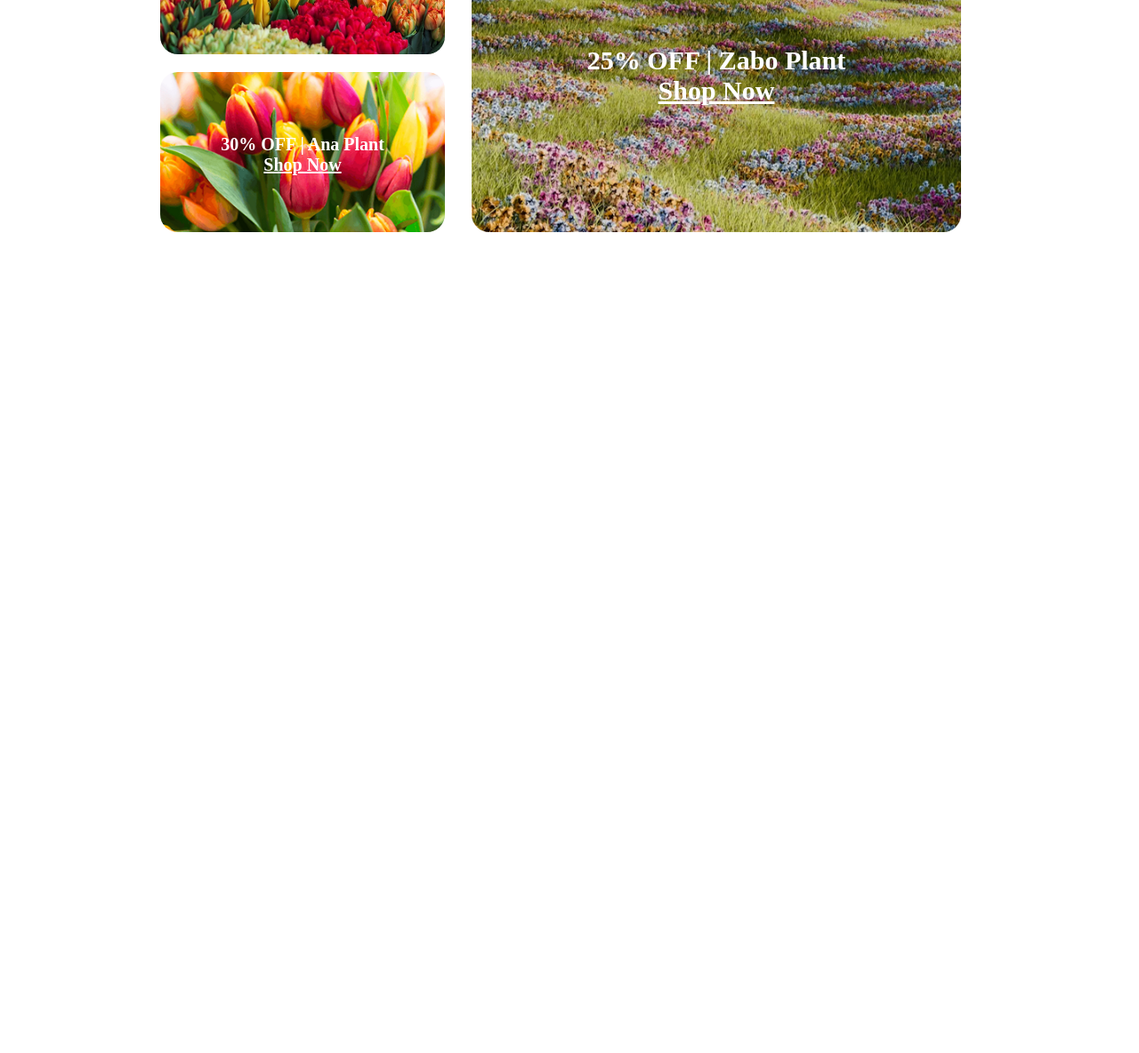
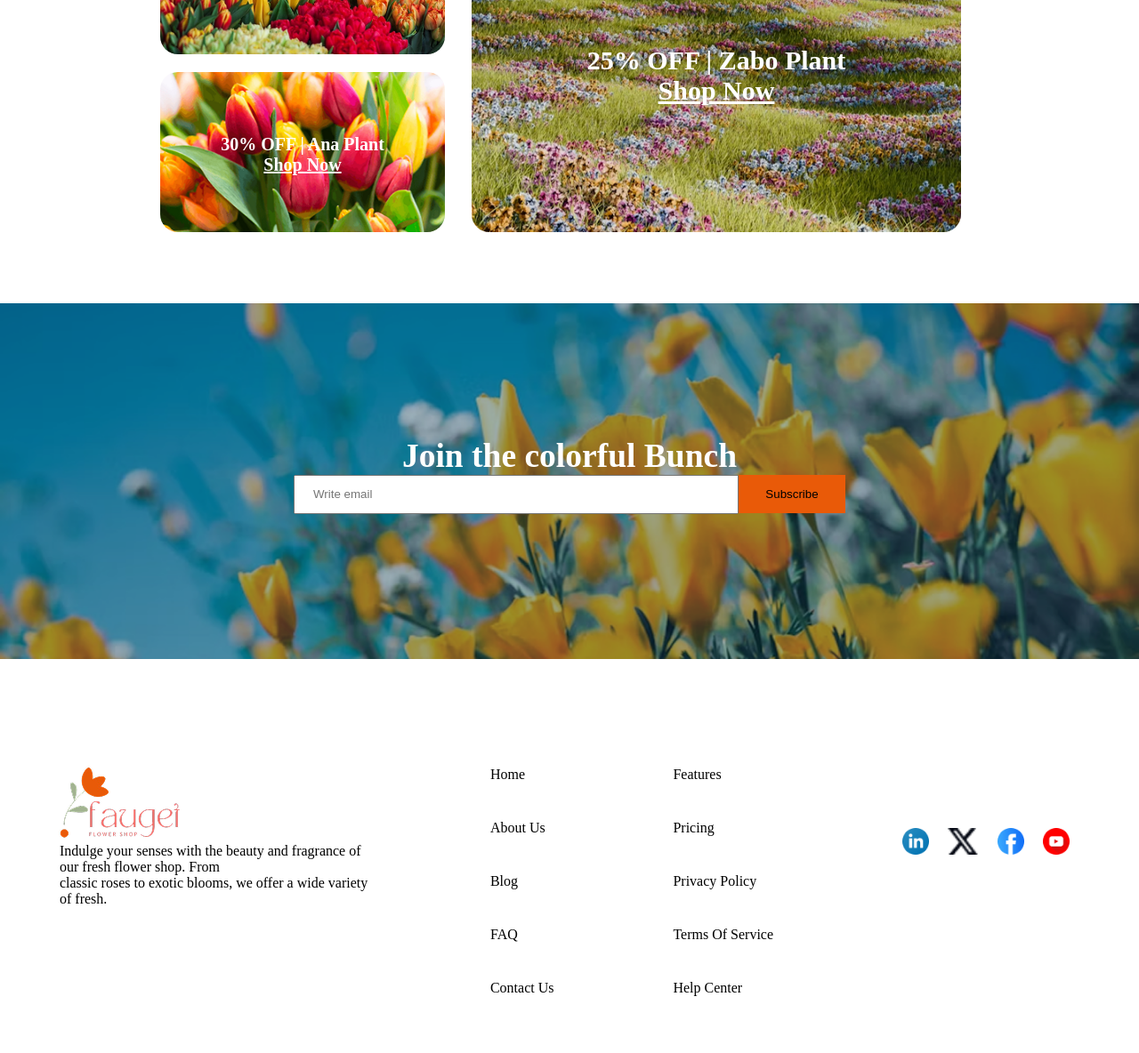
Before and after one commit to sintiarahman/my-second-responsive-assignment, a plain HTML site: page index.html in a window 1280 px wide. Shown: the part 2327-3511 px from the top of the page at 89% size. Before the commit the page ends 2608 px from the top, so only its background shows below. Drawn offline with Linux system fonts and the light colour scheme.

Commit message:
footer-section-added

```diff
--- a/index.css
+++ b/index.css
@@ -230,6 +230,7 @@ color:rgba(233, 90, 8, 1) ;
     border-radius: 20px;
     font-size: 20px;
     font-weight: bold;
+
 }
 .row3{
 
@@ -247,6 +248,83 @@ color:rgba(233, 90, 8, 1) ;
     border-radius: 20px;
     font-size: 30px;
     font-weight: bold;
+}
+
+
+
+/*join-colorful bunch*/
+.join-bunch{
+    box-sizing: border-box;
+    margin-bottom: 30px;
+    margin-top: 80px;
+    height: 400px;
+    width: 100%;
+    background-image: url(image/news-letter-bg.png);
+    background-position: center;
+    background-repeat: no-repeat;
+    background-size:cover;
+    align-items: center;
+    text-align: center;
+    padding-top:150px;
+    margin-bottom: 40px;
+}
+.join-title{
+
+    font-weight: bold;
+    font-size: 25px;
+    color: rgba(255, 255, 255, 1);
+}
+.input-field{
+
+}
+.wide-input{
+    width: 500px;
+    height: 32px;
+    padding: 20px;
+}
+.button{
+    height: 43px;
+    width: 120px;
+   background-color: rgba(233, 90, 8, 1);
+   border: none;
+
+}
+/*--footer-section*/
+.footer{
+    display: flex;
+    justify-content: space-around;
+    margin-top: 70px;
+    margin-bottom: 70px;
+    width: auto;
+    height: 370px;
+    margin-bottom: 50px;
+}
+.icon-footer ul li{
+    list-style: none;
+
+
+}
+.icon-image{
+    height: 30px;
+    width: 210px;
+    margin-top: 120px;
+    display: flex;
+    justify-content: space-around;
+
+
+}
+.icon-image img{
+
+}
+
+
+.logo-section{
+    width: 350px;
+    padding-top: 50px;
+}
+.icon-footer{
+    margin-top: 30px;
+    line-height: 60px;
 }
 
 
@@ -323,4 +401,28 @@ color:rgba(233, 90, 8, 1) ;
         margin-left: 0;
         text-align: center;
     }
+    /*join-colorful-bunch*/
+    .wide-input{
+        width: 200px;
+    }
+    .button{
+        width: 100px;
+    }
+    .input-field{
+        flex-wrap: nowrap;
+    }
+    .join-bunch{
+        width: 100%;
+
+    }
+    /*--footer-section*/
+    .footer{
+        flex-direction: column;
+        align-items: center;
+        text-align: center;
+        height: auto;
+        margin-bottom: 100px;
+        padding-bottom: 50px;
+    }
+
 }
--- a/index.html
+++ b/index.html
@@ -176,7 +176,47 @@ Indulge your senses with the beauty and fragrance of our fresh flower shop. From
             <p><u>Shop Now</u></p>
         </div>
        </section>
+       <!--join bunch-->
+       <section class="join-bunch">
+        <div class="join-title">
+            <h1>Join the colorful Bunch</h1>
+        </div>
+        <div class="input-field">
+            <input type="text" class="wide-input" placeholder="Write email"><button class="button">Subscribe</button>
+        </div>
+       </section>
 
     </main>
+    <footer class="footer">
+        <div class="logo-section">
+            <img src="image/logo.png" alt="">
+            <p>Indulge your senses with the beauty and fragrance of our fresh flower shop. From <br>classic roses to exotic blooms, we offer a wide variety of fresh.</p>
+        </div>
+        <div class="icon-footer">
+            <ul>
+                <li>Home</li>
+                <li>About Us</li>
+                <li>Blog</li>
+                <li>FAQ</li>
+                <li>Contact Us</li>
+            </ul>
+        </div>
+        <div class="icon-footer">
+            <ul>
+                <li>Features</li>
+                <li>Pricing</li>
+                <li>Privacy Policy</li>
+                <li>Terms Of Service</li>
+                <li>Help Center</li>
+            </ul>
+        </div>
+        <div class="icon-image">
+            <img src="image/icon-linkedin.png" alt="">
+            <img src="image/icon-twitter.png" alt="">
+            <img src="image/icon-facebook.png" alt="">
+            <img src="image/icon-youtube.png" alt="">
+        </div>
+
+    </footer>
 </body>
 </html>
```
